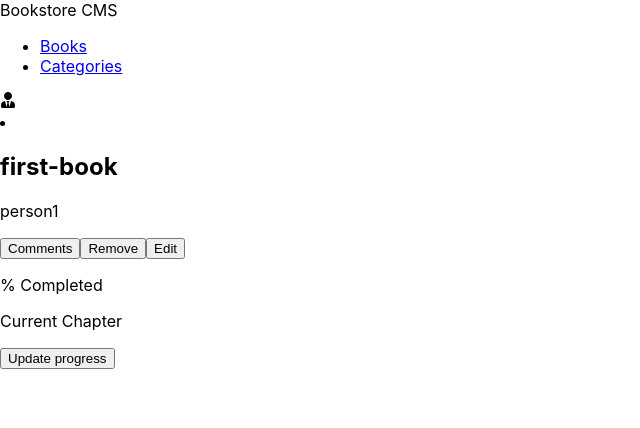
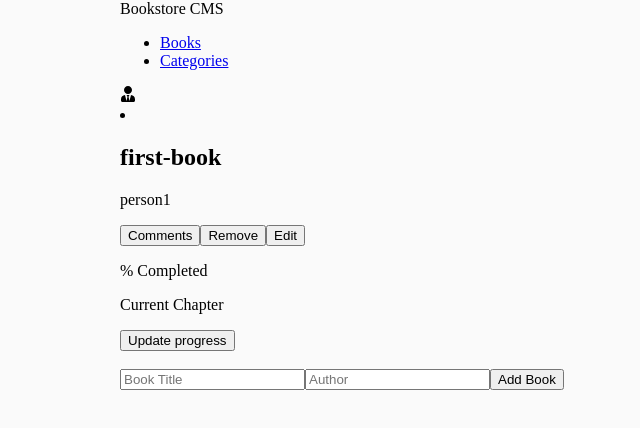
Before and after one commit to Victoria129/book-store-app, a React (Create React App) app: page /books in a window 1280 px wide. Shown: the top 428 px of the page, without its empty margins (0-640 px from the left). Built offline with nearby package versions, Linux system fonts and the light colour scheme.

Commit message:
Corrected BookForm

```diff
--- a/src/components/Book/Book.js
+++ b/src/components/Book/Book.js
@@ -2,6 +2,7 @@ import React from 'react';
 import PropTypes from 'prop-types';
 import { useDispatch } from 'react-redux';
 import { removeBook } from '../../redux/books/books';
+import BookForm from '../BookForm/BookForm';
 
 const Book = ({ id, title, author }) => {
   const dispatch = useDispatch();
@@ -26,6 +27,8 @@ const Book = ({ id, title, author }) => {
 
         <button type="button">Update progress</button>
       </li>
+      <br />
+      <BookForm />
     </div>
   );
 };
@@ -35,4 +38,5 @@ Book.propTypes = {
   title: PropTypes.string.isRequired,
   author: PropTypes.string.isRequired,
 };
+
 export default Book;
--- a/src/index.css
+++ b/src/index.css
@@ -1,32 +1,11 @@
 body {
-  margin: 0;
-  font-family:
-    -apple-system,
-    BlinkMacSystemFont,
-    'Segoe UI',
-    'Roboto',
-    'Oxygen',
-    'Ubuntu',
-    'Cantarell',
-    'Fira Sans',
-    'Droid Sans',
-    'Helvetica Neue',
-    sans-serif;
-  -webkit-font-smoothing: antialiased;
-  -moz-osx-font-smoothing: grayscale;
+  background-color: #fafafa;
+  padding: 0 100px;
+  margin: 0 20px;
 }
 
-code {
-  font-family:
-    source-code-pro,
-    Menlo,
-    Monaco,
-    Consolas,
-    'Courier New',
-    monospace;
+.add-book-container {
+  background-color: mintcream;
+  padding: 10px 80px;
+  margin: 10px 20px;
 }
-
-.active-link {
-  color: rgb(153, 43, 2);
-  text-decoration: underline;
-}
```
Also changed, not shown: src/Pages/Home/Home.js (added, +12 -0 lines), 1 other file (tests, documents, lock files or other folders).
